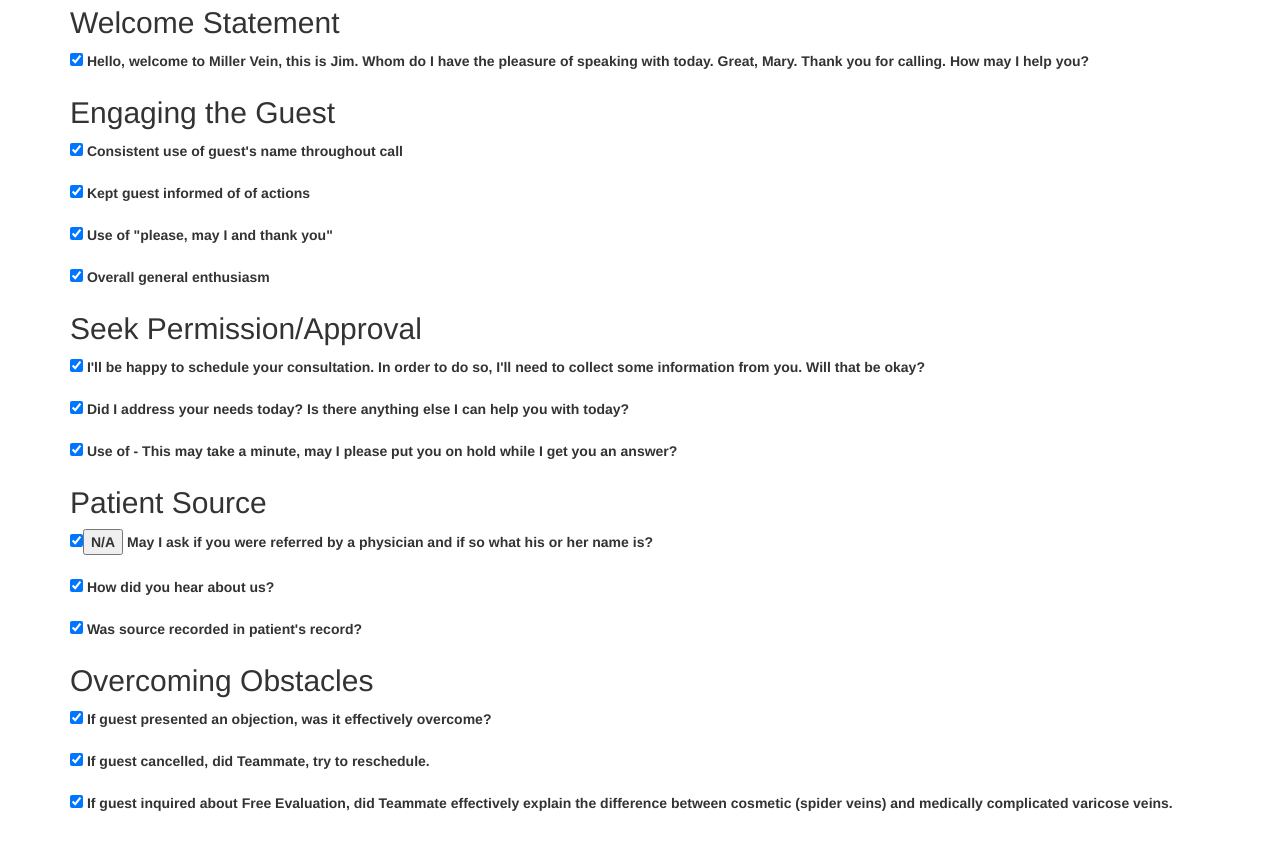
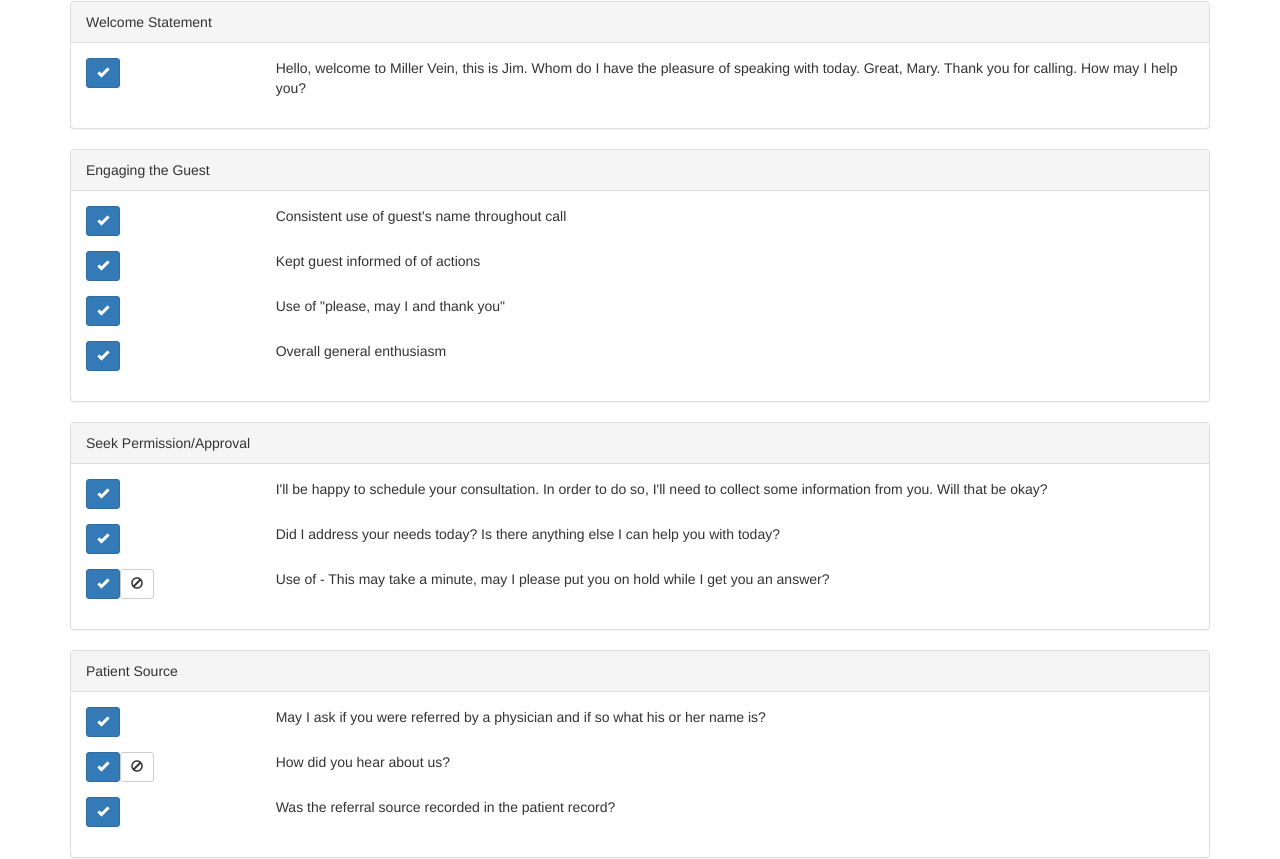
Before and after one commit to NickFenzan/call-scorecard-frontend, an Angular app: page / in a window 1280 px wide. Shown: the part 279-1138 px from the top of the page. Before the commit the page ends 1112 px from the top, so only its background shows below. Built offline with nearby package versions, Linux system fonts and the light colour scheme.

Commit message:
Scorecard converted to work off of data model and JSON input. It is just using the class as an interface at this point. I will probably need to actually convert it to an object to do processing on the data before sending it out.

```diff
--- a/package.json
+++ b/package.json
@@ -20,6 +20,7 @@
     "@angular/platform-browser": "^4.0.0",
     "@angular/platform-browser-dynamic": "^4.0.0",
     "@angular/router": "^4.0.0",
+    "bootstrap": "^3.3.7",
     "core-js": "^2.4.1",
     "rxjs": "^5.1.0",
     "zone.js": "^0.8.4"
--- a/src/app/app.module.ts
+++ b/src/app/app.module.ts
@@ -5,6 +5,8 @@
 
 import { AppComponent } from './app.component';
 import { ScorecardComponent } from './scorecard/scorecard.component';
+
+import { ScorecardBuilderService } from './scorecard/scorecard-builder.service';
 
 @NgModule({
   declarations: [
@@ -16,7 +18,7 @@
     FormsModule,
     HttpModule
   ],
-  providers: [],
+  providers: [ ScorecardBuilderService ],
   bootstrap: [AppComponent]
 })
 export class AppModule { }
--- /dev/null
+++ b/src/app/scorecard/scorecard-builder.service.ts
@@ -0,0 +1,16 @@
+import { Injectable } from '@angular/core';
+import { Http } from '@angular/http';
+import { Observable } from 'rxjs';
+import { Scorecard, Section, Criteria } from './scorecard';
+import 'rxjs/add/operator/map';
+
+@Injectable()
+export class ScorecardBuilderService {
+
+  constructor(private http: Http) { }
+
+  getScorecard(): Observable<Scorecard> {
+    return this.http.get("./assets/scorecard.json").map(r => r.json());
+  }
+
+}
--- a/src/app/scorecard/scorecard.component.html
+++ b/src/app/scorecard/scorecard.component.html
@@ -3,7 +3,7 @@
   <h1>Call Scorecard</h1>
   <div class="form-group">
     <label for="reviewer">Reviewer</label>
-    <select class="form-control" id="reviewer" [(ngModel)]="model.reviewer">
+    <select class="form-control" id="reviewer" [(ngModel)]="scorecard.reviewer">
       <option *ngFor="let reviewer of reviewers" [value]="reviewer">
         {{reviewer}}
       </option>
@@ -11,7 +11,7 @@
   </div>
   <div class="form-group">
     <label for="reviewee">Reviewee</label>
-    <select class="form-control" id="reviewee" [(ngModel)]="model.reviewee">
+    <select class="form-control" id="reviewee" [(ngModel)]="scorecard.reviewee">
       <option *ngFor="let reviewee of reviewees" [value]="reviewee">
         {{reviewee}}
       </option>
@@ -21,102 +21,32 @@
     <label for="call-file">Call File</label>
     <input type="file">
   </div>
-  <h2>Welcome Statement</h2>
-  <div class="form-group">
-    <label>
-      <input type="checkbox" [(ngModel)]="model.criteriaScore.greeting">
-      Hello, welcome to Miller Vein, this is Jim. Whom do I have the pleasure of
-      speaking with today. Great, Mary. Thank you for calling. How may I help
-      you?
-    </label>
-  </div>
-  <h2>Engaging the Guest</h2>
-  <div class="form-group">
-    <label>
-      <input type="checkbox" [(ngModel)]="model.criteriaScore.guestName">
-      Consistent use of guest's name throughout call
-    </label>
-  </div>
-  <div class="form-group">
-    <label>
-      <input type="checkbox" [(ngModel)]="model.criteriaScore.keepInformed">
-      Kept guest informed of of actions
-    </label>
-  </div>
-  <div class="form-group">
-    <label>
-      <input type="checkbox" [(ngModel)]="model.criteriaScore.politeLanguage">
-      Use of "please, may I and thank you"
-    </label>
-  </div>
-  <div class="form-group">
-    <label>
-      <input type="checkbox" [(ngModel)]="model.criteriaScore.enthusiasm">
-      Overall general enthusiasm
-    </label>
-  </div>
-  <h2>Seek Permission/Approval</h2>
-  <div class="form-group">
-    <label>
-      <input type="checkbox" [(ngModel)]="model.criteriaScore.permissionInformation">
-      I'll be happy to schedule your consultation. In order to do so, I'll need
-      to collect some information from you. Will that be okay?
-    </label>
-  </div>
-  <div class="form-group">
-    <label>
-      <input type="checkbox" [(ngModel)]="model.criteriaScore.offerAdditionalHelp">
-      Did I address your needs today? Is there anything else I can help you with
-      today?
-    </label>
-  </div>
-  <div class="form-group">
-    <label>
-      <input type="checkbox" [(ngModel)]="model.criteriaScore.permissionHold">
-      Use of - This may take a minute, may I please put you on hold while I get
-      you an answer?
-    </label>
-  </div>
-  <h2>Patient Source</h2>
-  <div class="form-group">
-    <label>
-      <input type="checkbox" [(ngModel)]="model.criteriaScore.referredByPhysician">
-      <button (click)="notApplicable($event)">N/A</button>
-      May I ask if you were referred by a physician and if so what his or her
-      name is?
-    </label>
-  </div>
-  <div class="form-group">
-    <label>
-      <input type="checkbox" [(ngModel)]="model.criteriaScore.referralSource">
-      How did you hear about us?
-    </label>
-  </div>
-  <div class="form-group">
-    <label>
-      <input type="checkbox" [(ngModel)]="model.criteriaScore.referralSourceDataEntry">
-      Was source recorded in patient's record?
-    </label>
-  </div>
-  <h2>Overcoming Obstacles</h2>
-  <div class="form-group">
-    <label>
-      <input type="checkbox" [(ngModel)]="model.criteriaScore.overcomeObjection">
-      If guest presented an objection, was it effectively overcome?
-    </label>
-  </div>
-  <div class="form-group">
-    <label>
-      <input type="checkbox" [(ngModel)]="model.criteriaScore.rescheduleCancellation">
-      If guest cancelled, did Teammate, try to reschedule.
-    </label>
-  </div>
-  <div class="form-group">
-    <label>
-      <input type="checkbox" [(ngModel)]="model.criteriaScore.freeVsFull">
-      If guest inquired about Free Evaluation, did Teammate effectively explain
-      the difference between cosmetic (spider veins) and medically complicated
-      varicose veins.
-    </label>
+  <div *ngFor="let section of scorecard.sections" class="panel panel-default">
+    <div class="panel-heading">{{section.name}}</div>
+    <div class="panel-body">
+      <div class="form-group row" *ngFor="let criteria of section.criteria">
+        <div class="col-md-2">
+          <button class="btn btn-sm"
+          *ngIf="!criteria.notApplicable" (click)="toggleCriteriaValue(criteria)"
+          [class.btn-default]="!criteria.value"
+          [class.btn-primary]="criteria.value">
+            <span class="glyphicon"
+            [class.glyphicon-remove]="!criteria.value"
+            [class.glyphicon-ok]="criteria.value"
+            ></span>
+          </button>
+          <button class="btn btn-sm"
+          [class.btn-default]="!criteria.notApplicable"
+          [class.btn-primary]="criteria.notApplicable"
+          *ngIf="criteria.optional" (click)="notApplicable(criteria)">
+            <span class="glyphicon glyphicon-ban-circle"></span>
+          </button>
+        </div>
+        <div class="col-md-10">
+          <span *ngIf="!criteria.notApplicable">{{criteria.description}}</span>
+          <s *ngIf="criteria.notApplicable">{{criteria.description}}</s>
+        </div>
+      </div>
+    </div>
   </div>
 </div>
--- a/src/app/scorecard/scorecard.component.ts
+++ b/src/app/scorecard/scorecard.component.ts
@@ -1,4 +1,6 @@
 import { Component, OnInit } from '@angular/core';
+import { Scorecard, Criteria } from './scorecard';
+import { ScorecardBuilderService } from  './scorecard-builder.service';
 
 @Component({
   selector: 'scorecard',
@@ -21,36 +23,27 @@
       "Connie Gordon"
   ];
 
-  private model = {
-    criteriaScore:{
-      "greeting":true,
-      "guestName":true,
-      "keepInformed":true,
-      "politeLanguage":true,
-      "enthusiasm":true,
-      "permissionInformation":true,
-      "offerAdditionalHelp":true,
-      "permissionHold":true,
-      "referredByPhysician":true,
-      "referralSource":true,
-      "referralSourceDataEntry":true,
-      "overcomeObjection":true,
-      "rescheduleCancellation":true,
-      "freeVsFull":true
-    }
-  };
+  private scorecard: Scorecard = new Scorecard();
 
-  constructor() { }
+  constructor(scorecardBuilder: ScorecardBuilderService) {
+    scorecardBuilder.getScorecard().subscribe(s => {
+      this.scorecard = s
+      this.scorecard.sections
+      .forEach(s => s.criteria.forEach(c => c.value = true));
+    });
+  }
 
   ngOnInit() {
   }
 
-  notApplicable(event){
-    // event.target
-    // console.log(criteria);
-    // this.model.criteriaScore[criteria] = false;
+  toggleCriteriaValue(criteria: Criteria){
+    criteria.value = !criteria.value;
   }
 
-  get diagnostic() { return JSON.stringify(this.model); }
+  notApplicable(criteria: Criteria){
+    criteria.notApplicable = !criteria.notApplicable;
+  }
+
+  get diagnostic() { return JSON.stringify(this.scorecard); }
 
 }
--- /dev/null
+++ b/src/app/scorecard/scorecard.ts
@@ -0,0 +1,26 @@
+export class Scorecard {
+  reviewer: string;
+  reviewee: string;
+  sections: Section[];
+  constructor(){}
+  public setAllTrue(){
+    console.log("Set all true");
+    this.sections.forEach(s => s.setAllTrue());
+  }
+}
+
+export class Section {
+  name: string;
+  criteria: Criteria[];
+  public setAllTrue(){
+    this.criteria.forEach(c => c.value = true);
+  }
+}
+
+export class Criteria {
+  id: string;
+  description: string;
+  optional: boolean;
+  notApplicable: boolean;
+  value: boolean;
+}
--- /dev/null
+++ b/src/assets/scorecard.json
@@ -0,0 +1,95 @@
+{
+  "sections": [
+    {
+      "name": "Welcome Statement",
+      "criteria": [
+        {
+          "id": "greeting",
+          "description": "Hello, welcome to Miller Vein, this is Jim. Whom do I have the pleasure of speaking with today. Great, Mary. Thank you for calling. How may I help you?"
+        }
+      ]
+    },
+    {
+      "name": "Engaging the Guest",
+      "criteria": [
+        {
+          "id": "guestName",
+          "description": "Consistent use of guest's name throughout call"
+        },
+        {
+          "id": "keepInformed",
+          "description": "Kept guest informed of of actions"
+        },
+        {
+          "id": "politeLanguage",
+          "description": "Use of \"please, may I and thank you\""
+        },
+        {
+          "id": "enthusiasm",
+          "description": "Overall general enthusiasm"
+        }
+      ]
+    },
+    {
+      "name": "Seek Permission/Approval",
+      "criteria": [
+        {
+          "id": "permissionInformation",
+          "description": "I'll be happy to schedule your consultation. In order to do so, I'll need to collect some information from you.  Will that be okay?"
+        },
+        {
+          "id": "offerAdditionalHelp",
+          "description": "Did I address your needs today? Is there anything else I can help you with today?"
+        },
+        {
+          "id": "permissionHold",
+          "description": "Use of - This may take a minute, may I please put you on hold while I get you an answer?",
+          "optional": true
+        }
+      ]
+    },
+    {
+      "name": "Patient Source",
+      "criteria": [
+        {
+          "id": "referredByPhysician",
+          "description": "May I ask if you were referred by a physician and if so what his or her name is?"
+        },
+        {
+          "id": "howDidYouHearAboutUs",
+          "description": "How did you hear about us?",
+          "optional": true
+        },
+        {
+          "id": "referralSourceDataEntry",
+          "description": "Was the referral source recorded in the patient record?"
+        }
+      ]
+    },
+    {
+      "name": "Overcoming Obstacles",
+      "criteria": [
+        {
+          "id": "overcomeObjection",
+          "description": "If guest presented an objection, was it effectively overcome?",
+          "optional": true
+        },
+        {
+          "id": "cancellationReschedule",
+          "description": "If guest cancelled, did Teammate try to reschedule?",
+          "optional": true
+        },
+        {
+          "id": "noRescheduleFollowUp",
+          "description": "If guest did not want to reschedule, did teammate attempt to learn why and if we could follow up later?",
+          "optional": true
+        },
+        {
+          "id": "freeVsFull",
+          "description": "If guest inquired about Free Evaluation, did Teammate effectively explain the difference between cosmetic (spider veins) and medically complicated varicose veins.",
+          "optional": true
+        }
+      ]
+    }
+  ]
+}
```
Also changed, not shown: 1 other file (tests, documents, lock files or other folders).
